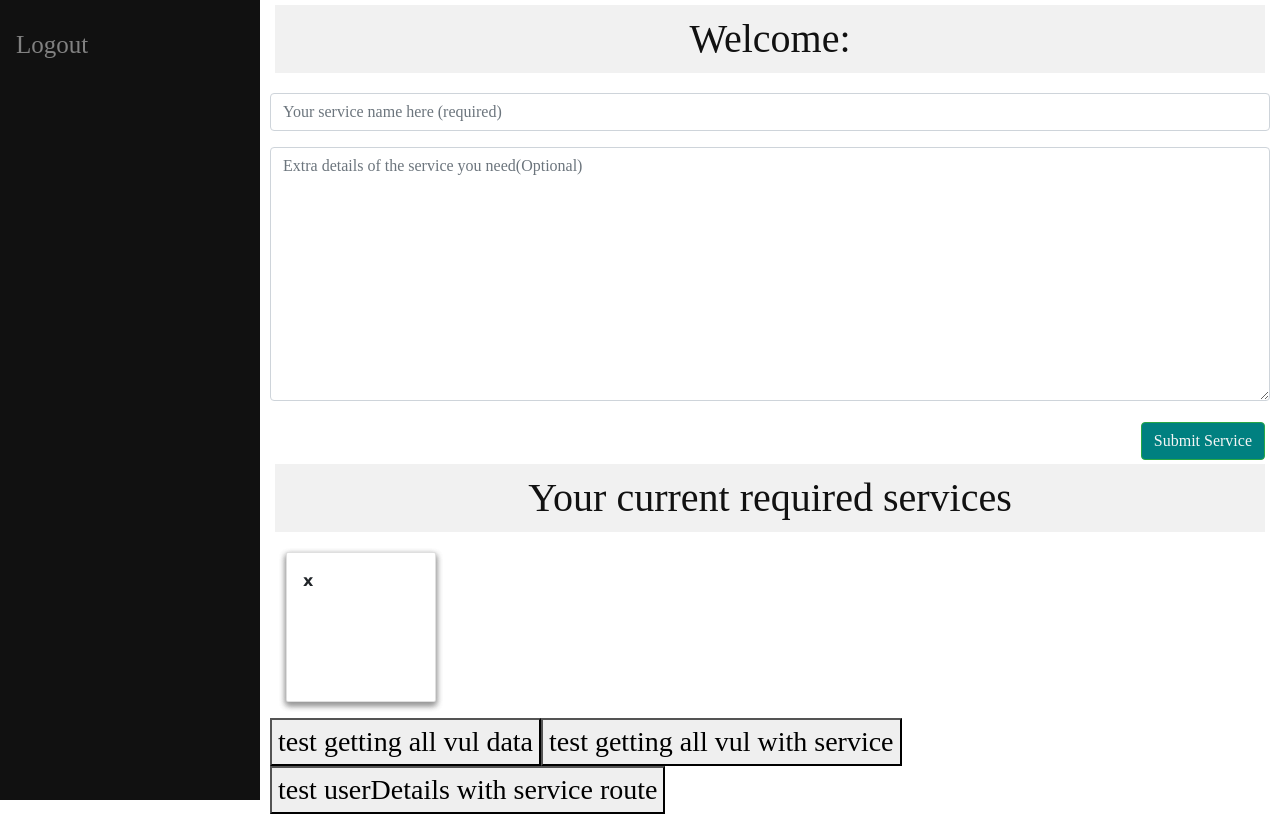
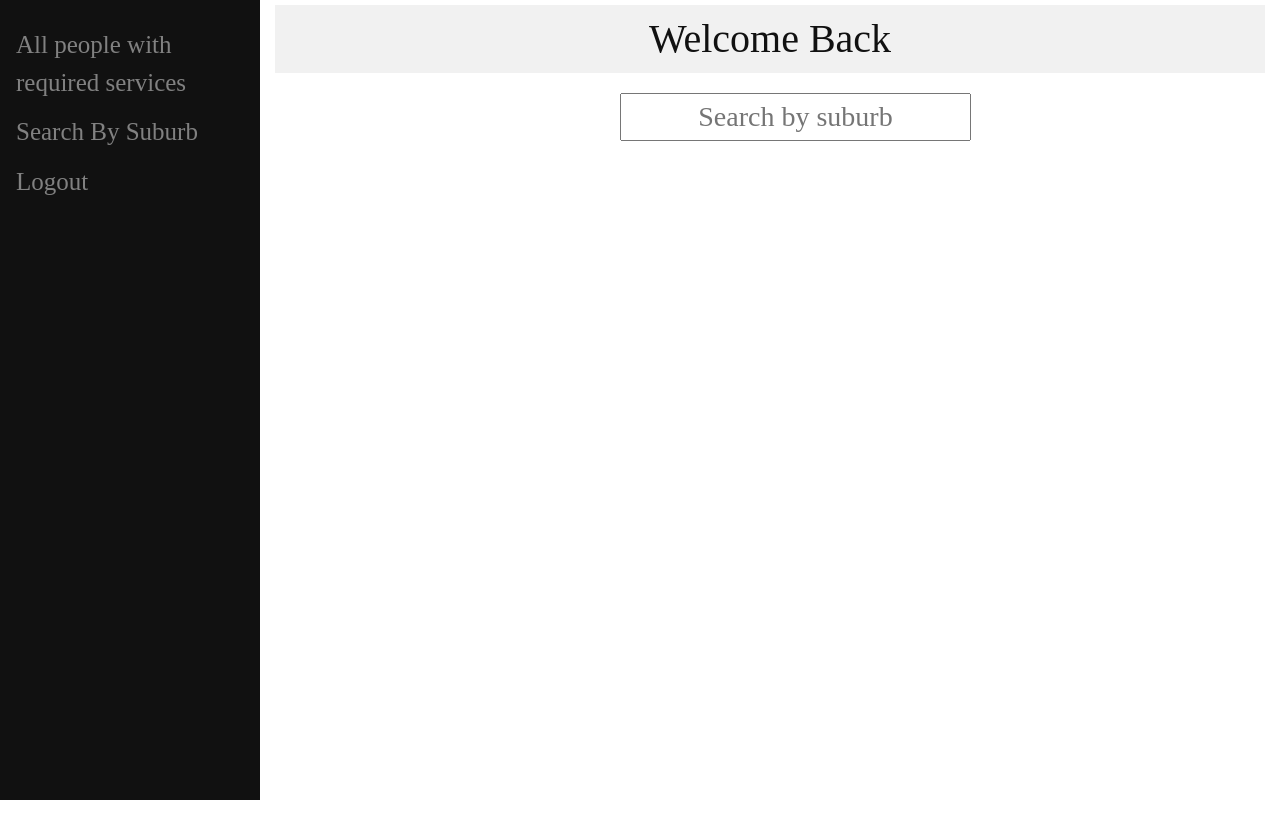
Before and after one commit to Dina-tolemy/Stronger-Community, a React (Create React App) app in the folder client/: page /Search in a window 1280 px wide. Built offline with nearby package versions, Linux system fonts and the light colour scheme; no server answers; a web font is replaced by a local one.

Commit message:
add serach by suburb page and edit routes

```diff
--- a/client/src/App.js
+++ b/client/src/App.js
@@ -6,6 +6,7 @@ import { BrowserRouter as Router, Route, Switch } from "react-router-dom";
 import jwt_decode from "jwt-decode";
 import setAuthToken from "./utils/setAuth";
 import Helper from "./pages/helper/Helper";
+import Search from "./pages/search/Search";
 //import store from "./store";
 
 import { setCurrentUser, logoutUser } from "./actions/auth";
@@ -26,8 +27,9 @@ function App() {
       <Switch>
         <Route exact strict path="/" component={Login} />
         <Route exact strict path="/signup" component={Signup} />
+        <Route exact strict path="/Helper" component={Helper} />
+        <Route exact strict path="/Search" component={Search}/>
         <Route exact strict path="/:id" component={User} />
-        <Route exact strict path="/Helper" component={Helper} />
       </Switch>
     </Router>
   );
--- a/client/src/pages/helper/Helper.js
+++ b/client/src/pages/helper/Helper.js
@@ -2,16 +2,15 @@ import React, { useEffect, useState } from "react";
 import { logoutUser } from "../../actions/auth";
 import { BrowserRouter as Router, Route, Switch, Link } from "react-router-dom";
 import API from "../../utils/API";
+import GetHelpCard from "../../components/GetHelpCard/GetHelpCard";
+import Search from "../search/Search"
 
 const Helper = (props) => {
   const [vulUser, setvulUser] = useState({});
 
-
   useEffect(() => {
-    API.getUsersWithService()
-      .then((res) => console.log(res))
-      .catch((err) => console.log(err));
-  }, []);
+    getAllVUllWithService();
+  }, [vulUser]);
 
   //function to get all vul with theie required services
   function getAllVUllWithService() {
@@ -22,21 +21,37 @@ const Helper = (props) => {
 
   function getvul(event) {
     API.getVulDetails()
-      .then((res) => console.log(res))
+      .then((res) => console.log(res.data))
       .catch((err) => console.log(err));
   }
+  /*    {vulUser.map((user) => (
+          <GetHelpCard
+            id={user.id}
+            key={user.id}
+            name={user.name}
+            suburb={user.suburb}
+            email={user.email}
+            phone={user.phone}
+          />
+        ))} */
   return (
     <div>
       <div className="sidenav">
+        <Link to="/Helper">All people with required services</Link>
+        <Link to="/Search">Search By Suburb</Link>
         <Link to="/" onClick={logoutUser}>
           Logout
         </Link>
+
       </div>
-      <h1>Helooooo</h1>
-      <button onClick={getvul}>test getting all vul data</button>
-      <button onClick={getAllVUllWithService}>
-        test getting all vul with service
-      </button>
+      <div className="mainPage">
+        <h1 className="greetingUser">Welcome Back</h1>
+
+        <button onClick={getvul}>test getting all vul data</button>
+        <button onClick={getAllVUllWithService}>
+          test getting all vul with service
+        </button>
+      </div>
     </div>
   );
 };
--- /dev/null
+++ b/client/src/pages/search/Search.js
@@ -0,0 +1,76 @@
+import React, { useEffect, useState } from "react";
+import { logoutUser } from "../../actions/auth";
+import { BrowserRouter as Router, Route, Switch, Link } from "react-router-dom";
+import API from "../../utils/API";
+import Helper from "../helper/Helper";
+import "./style.css";
+
+const Search = (props) => {
+
+  const [search,setSearch]=useState("");
+  const [searchResult,setSearchResult]=useState({});
+
+  useEffect(() => {
+    if (!search) {
+      return;
+    }
+
+    API.getUsersinSuburb(search)
+      .then(res => {
+        if (res.data.length === 0) {
+          throw new Error("No results found.");
+        }
+        if (res.data.status === "error") {
+          throw new Error(res.data.message);
+        }
+        setSearchResult(res.data)
+        console.log(searchResult)
+      })
+      .catch(err => console.log(err));
+  }, [search]);
+
+  const handleInputChange = event => {
+    setSearch(event.target.value);
+    console.log(search)
+  };
+
+
+
+  //function to get all vul with theie required services
+  function getAllVUllWithService() {
+   API.getUsersWithService()
+     // .then((res) => setvulUser(res.data))
+      .then((res)=>console.log(res.data))
+      .catch((err) => console.log(err));
+  }
+
+  return (
+    <div>
+      <div className="sidenav">
+      <Link to="/Helper">
+          All people with required services
+        </Link>
+        <Link to="#" >
+          Search By Suburb
+        </Link>
+        <Link to="/" onClick={logoutUser}>
+          Logout
+        </Link>
+
+      </div>
+      <div className="mainPage">
+
+      <h1 className="greetingUser">Welcome Back</h1>
+
+      <input className="searchBar" placeholder="Search by suburb" onChange={handleInputChange}/>
+
+      {
+
+      }
+
+    </div>
+    </div>
+  );
+};
+
+export default Search;
--- /dev/null
+++ b/client/src/pages/search/style.css
@@ -0,0 +1,7 @@
+.searchBar{
+
+    text-align: center;
+    position: relative;
+    margin-left: 35%;
+
+}
--- a/client/src/utils/API.js
+++ b/client/src/utils/API.js
@@ -21,5 +21,11 @@ export default {
     },
     getUserOwnService:function(id){
       return axios.get("api/users/getMyServices/"+id)
+    },
+    getUsersinSuburb:function(data){
+      return axios.get("api/users/suburbsearch",data)
+    },
+    chechService:function(id,data){
+      return axios.put("api/users//chechservice/"+id,data)
     }
   };
```
Also changed, not shown: 1 other file (tests, documents, lock files or other folders).
